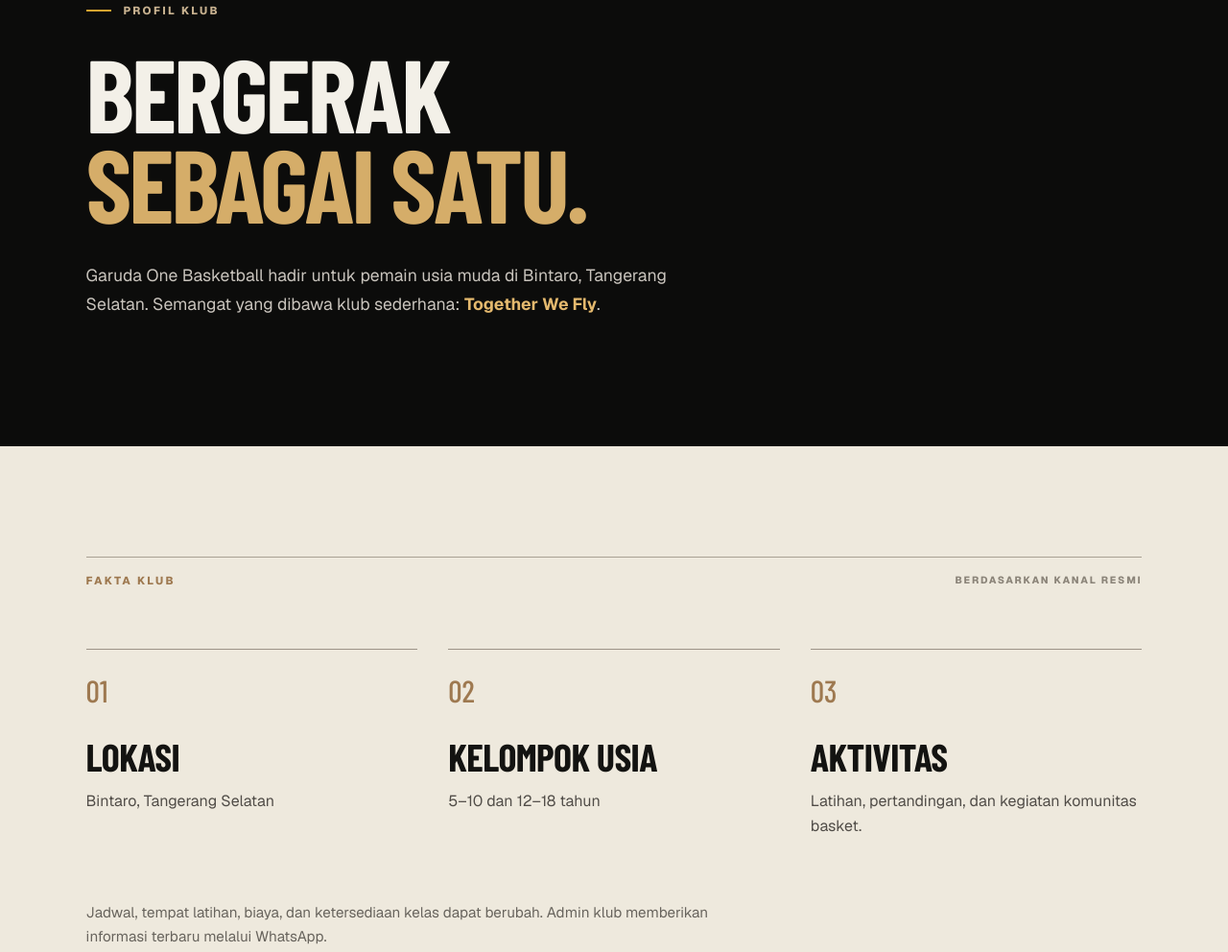
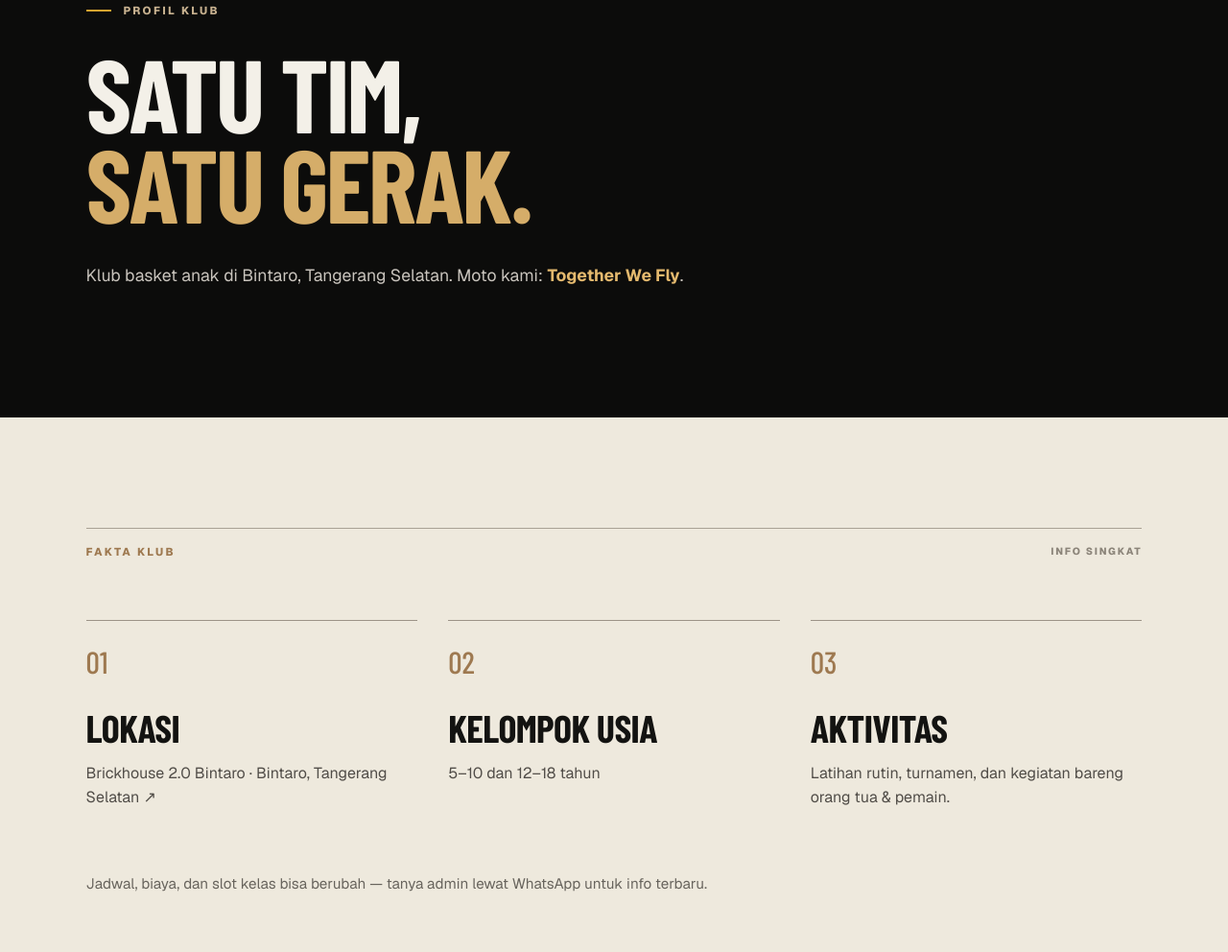
Before and after one commit to farhanazizf/garuda-one-web, an Astro site: page /tentang in a window 1280 px wide. Shown: the part 200-1192 px from the top of the page at 96% size. Built offline with nearby package versions, Linux system fonts and the light colour scheme; Astro itself is replaced by a stand-in of ours; no server answers; a web font is replaced by a local one.

Commit message:
refactor: update tentang and sponsor page copy
Align profile and sponsor messaging with confirmed venue info and a more
natural Indonesian tone.

Co-authored-by: Cursor <cursoragent@cursor.com>

```diff
--- a/src/pages/tentang.astro
+++ b/src/pages/tentang.astro
@@ -1,22 +1,22 @@
 ---
 import BaseLayout from '../layouts/BaseLayout.astro';
-import { club, registrationLink } from '../data/club';
+import { club, clubMapsLinkProps, registrationLink, trainingLocationLine } from '../data/club';
 ---
 
-<BaseLayout title="Tentang Klub | Garuda One Basketball" description="Profil Garuda One Basketball, klub basket usia muda di Bintaro, Tangerang Selatan. Kenali kelompok usia dan hubungi admin untuk informasi latihan." path="/tentang/">
+<BaseLayout title="Tentang Klub | Garudaone Basketball" description="Profil Garudaone Basketball di Bintaro — kelompok usia, lokasi latihan, hubungi admin via WhatsApp." path="/tentang/">
   <section class="page-hero">
     <p class="eyebrow"><span class="eyebrow-line"></span> PROFIL KLUB</p>
-    <h1>Bergerak<br /><em>sebagai satu.</em></h1>
-    <p>Garuda One Basketball hadir untuk pemain usia muda di Bintaro, Tangerang Selatan. Semangat yang dibawa klub sederhana: <strong>{club.tagline}</strong>.</p>
+    <h1>Satu tim,<br /><em>satu gerak.</em></h1>
+    <p>Klub basket anak di Bintaro, Tangerang Selatan. Moto kami: <strong>{club.tagline}</strong>.</p>
   </section>
   <section class="facts-section section-pad">
-    <div class="section-topline"><span class="section-number">FAKTA KLUB</span><span>BERDASARKAN KANAL RESMI</span></div>
+    <div class="section-topline"><span class="section-number">FAKTA KLUB</span><span>INFO SINGKAT</span></div>
     <div class="facts-grid">
-      <div><span>01</span><h2>Lokasi</h2><p>{club.location}</p></div>
+      <div><span>01</span><h2>Lokasi</h2><p><a {...clubMapsLinkProps}>{trainingLocationLine} ↗</a></p></div>
       <div><span>02</span><h2>Kelompok usia</h2><p>{club.ages}</p></div>
-      <div><span>03</span><h2>Aktivitas</h2><p>Latihan, pertandingan, dan kegiatan komunitas basket.</p></div>
+      <div><span>03</span><h2>Aktivitas</h2><p>Latihan rutin, turnamen, dan kegiatan bareng orang tua & pemain.</p></div>
     </div>
-    <p class="source-note">Jadwal, tempat latihan, biaya, dan ketersediaan kelas dapat berubah. Admin klub memberikan informasi terbaru melalui WhatsApp.</p>
+    <p class="source-note">Jadwal, biaya, dan slot kelas bisa berubah — tanya admin lewat WhatsApp untuk info terbaru.</p>
   </section>
-  <section class="contact-band section-pad"><span class="section-number">INGIN BERGABUNG?</span><h2>Kenali kelompok latihan<br />yang tepat untuk anak Anda.</h2><a class="button button-gold" href={registrationLink} target="_blank" rel="noopener noreferrer">Tanya admin lewat WhatsApp ↗</a></section>
+  <section class="contact-band section-pad"><span class="section-number">INGIN BERGABUNG?</span><h2>Cari kelompok usia<br />yang cocok buat anak.</h2><a class="button button-gold" href={registrationLink} target="_blank" rel="noopener noreferrer">Tanya admin lewat WhatsApp ↗</a></section>
 </BaseLayout>
```
Also changed, not shown: src/pages/sponsor.astro (+5 -5 lines).
